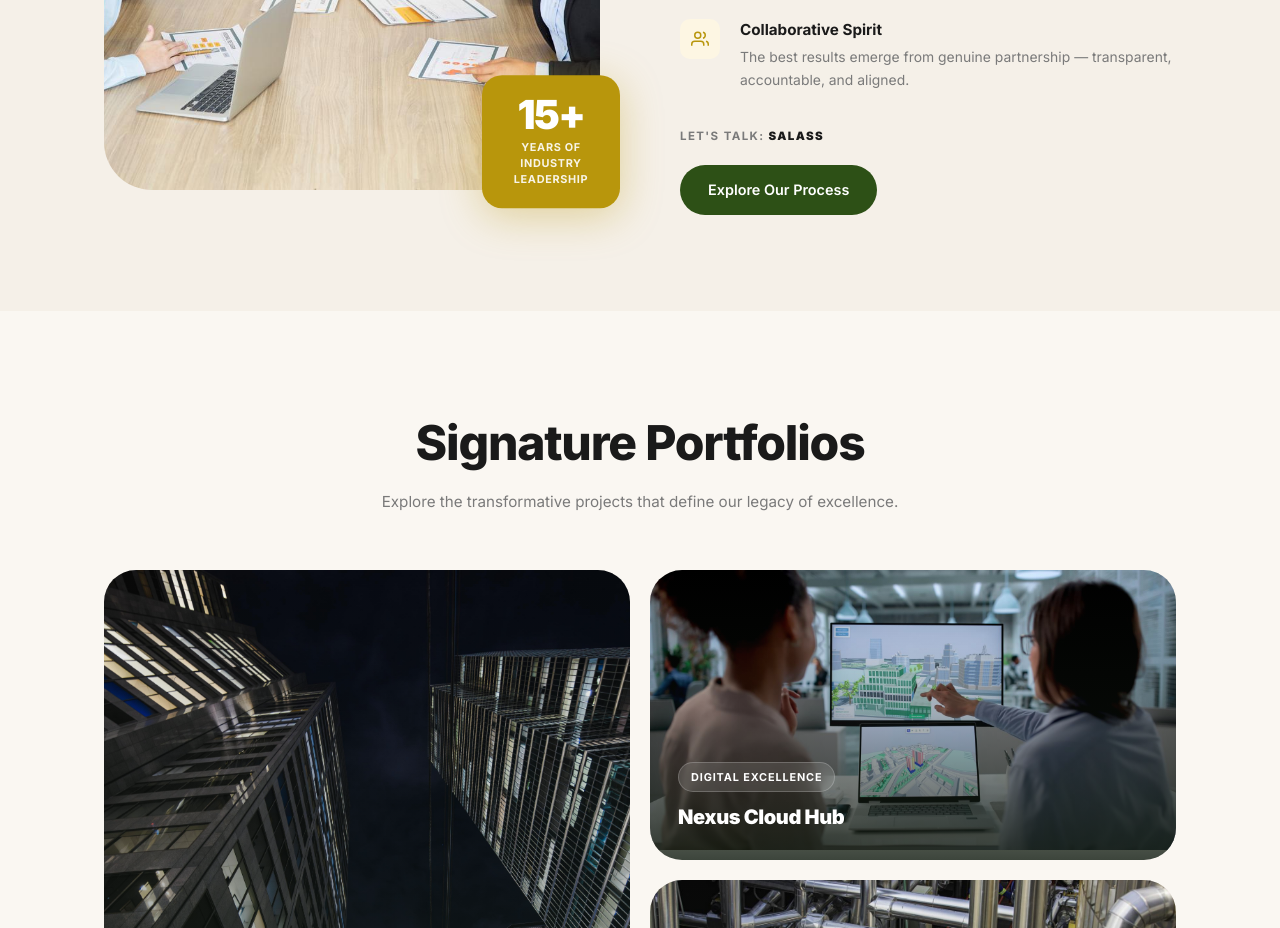
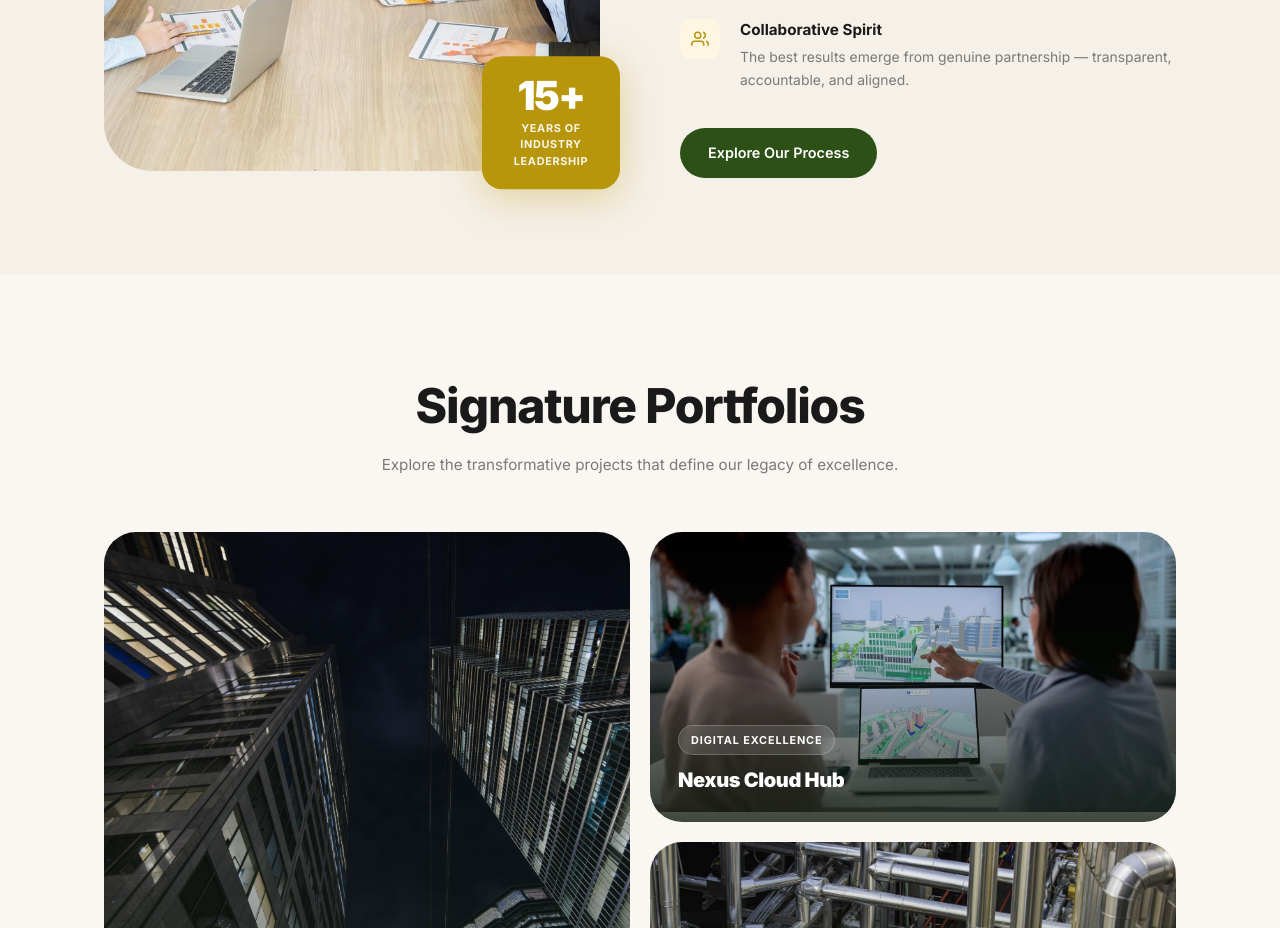
Before and after one commit to biswajit-dev-1999/focoussolutionwebsite, a React (Vite) app: page / in a window 1280 px wide. Shown: the part 2020-2948 px from the top of the page. Built offline with nearby package versions, Linux system fonts and the light colour scheme; a web font is replaced by a local one.

Commit message:
changes in home page

```diff
--- a/src/pages/Home.jsx
+++ b/src/pages/Home.jsx
@@ -633,7 +633,7 @@ function AdvantageSection() {
             </div>
 
             <p className="text-[0.72rem] font-bold tracking-[0.12em] uppercase text-[#7A7A7A] mb-5">
-              LET'S TALK: <strong className="text-[#1A1A1A]">SALASS</strong>
+               <strong className="text-[#1A1A1A]"></strong>
             </p>
             <Link
               to="/about"
```
